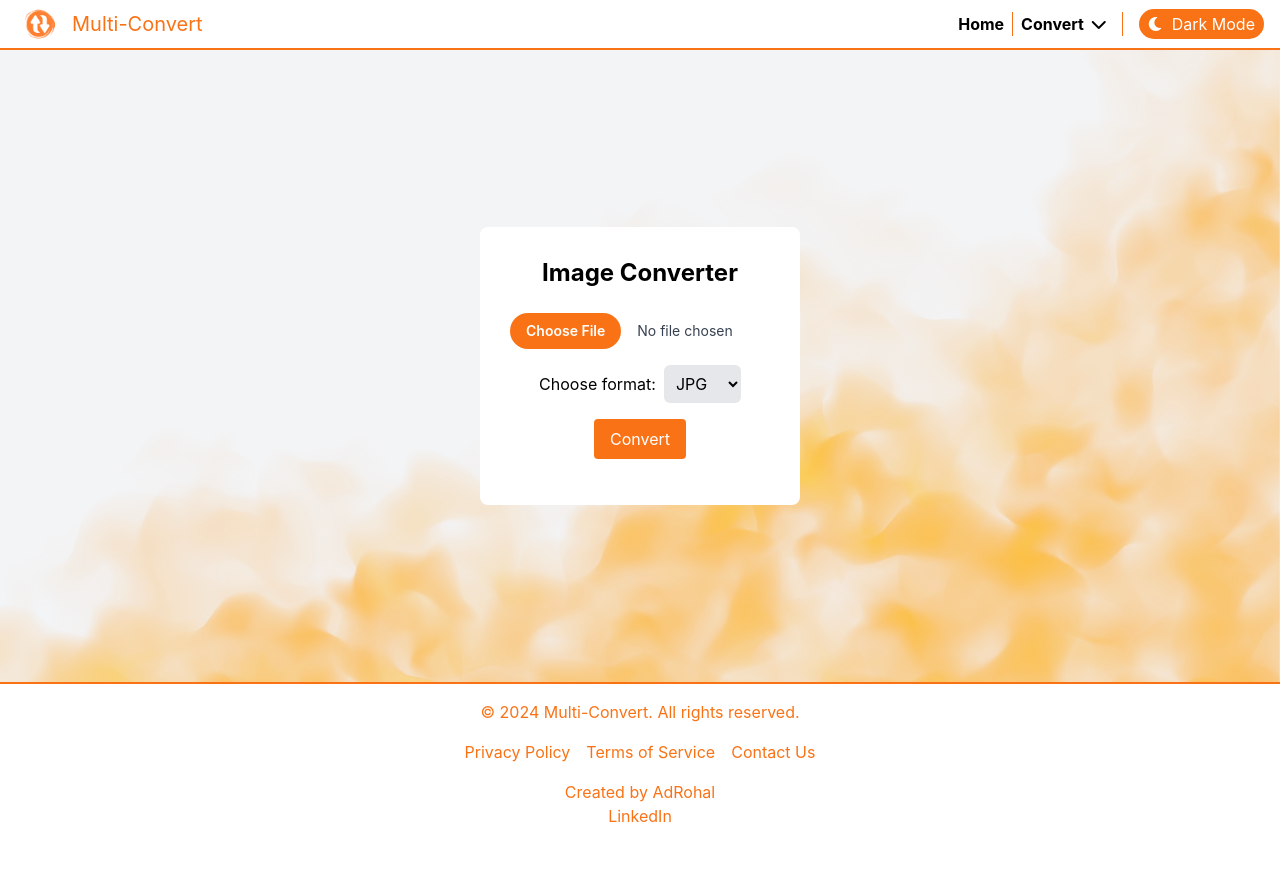
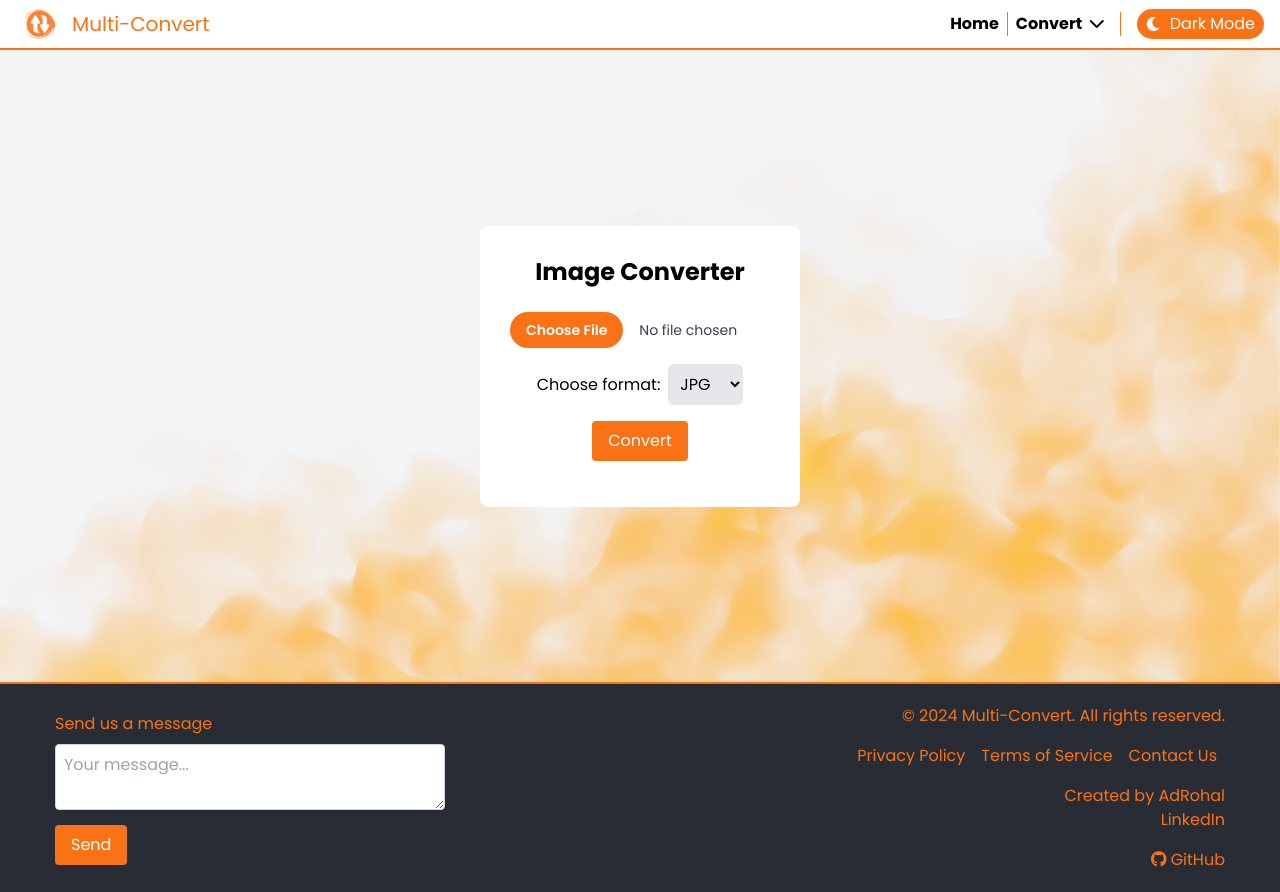
Before and after one commit to AdRohal/MultiConvert, a React (Create React App) app: page /convert-images in a window 1280 px wide. Before the commit the page ends 844 px from the top, so only its background shows below. Built offline with nearby package versions, Linux system fonts and the light colour scheme.

Commit message:
Project V1.7.7: Updating the Footer style & Adding email sender for support

```diff
--- a/src/App.js
+++ b/src/App.js
@@ -60,7 +60,7 @@ function App({ darkMode }) {
 
         {/* Drag-and-Drop File Upload Component */}
         <div
-          className="border-dashed border-2 border-orange-500 rounded-lg p-12 pl-40 pr-40 bg-orange-50 flex flex-col items-center justify-center mt-8 relative"
+          className="border-dashed border-2 border-orange-500 rounded-lg p-12 pl-60 pr-60 bg-orange-50 flex flex-col items-center justify-center mt-8 relative"
           onDrop={handleDrop}
           onDragOver={handleDragOver}
         >
@@ -107,7 +107,7 @@ function App({ darkMode }) {
                   />
                 </svg>
               </div>
-              <p className="text-gray-700 mt-2">Drag your files here, file size less than 15 MB or</p>
+              <p className="text-gray-700 mt-2">Drag your files here, file size less than 15 MB</p>
               <label className="mt-4">
                 <span className="inline-block bg-orange-500 text-white px-4 py-2 rounded cursor-pointer hover:bg-orange-600">
                   Browse File
@@ -217,7 +217,7 @@ function App({ darkMode }) {
           <div className={`bg-white shadow-lg rounded-lg p-6 text-center ${darkMode ? 'dark-mode' : 'light-mode'}`}>
             <div className="text-orange-500 mb-2">
               <svg xmlns="http://www.w3.org/2000/svg" className="h-12 w-12 mx-auto" fill="none" viewBox="0 0 24 24" stroke="currentColor">
-                <path strokeLinecap="round" strokeLinejoin="round" strokeWidth={2} d="M12 8v4l3 3" />
+                <path strokeLinecap="round" strokeLinejoin="round" strokeWidth={2} d="M3 7h18M3 12h18M3 17h18" />
               </svg>
             </div>
             <h3 className="text-xl font-bold mb-2">Multiple File Conversions</h3>
--- /dev/null
+++ b/src/Footer.css
@@ -0,0 +1,100 @@
+@import url('https://fonts.googleapis.com/css2?family=Poppins:wght@300;400;500;600;700&display=swap');
+
+*,
+*::before,
+*::after {
+  box-sizing: border-box;
+}
+
+* {
+  margin: 0;
+  padding: 0;
+}
+
+body {
+  line-height: 1.5;
+  font-family: 'Poppins', sans-serif;
+}
+
+.footer {
+  background-color: rgb(40 44 52);
+  padding: 20px 0;
+}
+
+.container {
+  max-width: 1170px;
+  margin: auto;
+}
+
+ul {
+  list-style: none;
+}
+
+.footer-col h4 {
+  font-size: 18px;
+  color: #FFF;
+  text-transform: capitalize;
+  margin-bottom: 15px;
+  font-weight: 500;
+  position: relative;
+}
+
+.footer-col h4::before {
+  content: "";
+  position: absolute;
+  left: 0;
+  bottom: -10px;
+  background-color: #E91E63;
+  width: 50px;
+  height: 2px;
+}
+
+.footer-col ul li:not(:last-child) {
+  margin-bottom: 10px;
+}
+
+.footer-col ul li a {
+  color: #DDD;
+  display: block;
+  font-size: 1rem;
+  font-weight: 300;
+  text-transform: capitalize;
+  text-decoration: none;
+  transition: all 0.3s ease;
+}
+
+.footer-col ul li a:hover {
+  color: #FFF;
+  padding-left: 7px;
+}
+
+.footer-col .social-links a {
+  color: #FFF;
+  background-color: rgba(255, 255, 255, 0.2);
+  display: inline-block;
+  height: 40px;
+  width: 40px;
+  border-radius: 50%;
+  text-align: center;
+  margin: 0 10px 10px 0;
+  line-height: 40px;
+  transition: all 0.5s ease;
+}
+
+.footer-col .social-links a:hover {
+  color: #151515;
+  background-color: #FFF;
+}
+
+@media(max-width: 767px) {
+  .footer-col {
+    width: 50%;
+    margin-bottom: 30px;
+  }
+}
+
+@media(max-width: 574px) {
+  .footer-col {
+    width: 100%;
+  }
+}
--- a/src/Footer.jsx
+++ b/src/Footer.jsx
@@ -1,11 +1,37 @@
-import React from 'react';
+import React, { useState } from 'react';
+import './Footer.css'; // Make sure to create and import the CSS file
 
 function Footer({ darkMode }) {
+  const [message, setMessage] = useState('');
+
+  const handleSendMessage = () => {
+    // Insert the Correct Email Address !!!!
+    const mailtoLink = `mailto:EMAIL@EXAMPLE.COM?subject=Message from Multi-Convert&body=${encodeURIComponent(message)}`;
+    window.location.href = mailtoLink;
+  };
+
   return (
     <footer className={`footer p-4 border-t-2 ${darkMode ? '' : 'bg-white border-orange-500'}`}>
-      <div className="container mx-auto text-center">
+      <div className="container mx-auto flex flex-wrap justify-between items-center">
+        <div className="w-full md:w-1/3 mb-4 md:mb-0">
+          <h4 className={`${darkMode ? 'text-gray-300' : 'text-orange-500'}`}>Send us a message</h4>
+          <textarea
+            className={`w-full p-2 mt-2 border rounded ${darkMode ? 'bg-gray-800 text-gray-300 border-gray-600' : 'bg-white text-gray-700 border-gray-300'}`}
+            rows="2"
+            placeholder="Your message..."
+            value={message}
+            onChange={(e) => setMessage(e.target.value)}
+          ></textarea>
+          <button
+            className="mt-2 bg-orange-500 text-white px-4 py-2 rounded hover:bg-orange-600"
+            onClick={handleSendMessage}
+          >
+            Send
+          </button>
+        </div>
+        <div className="w-full md:w-2/3 text-center md:text-right">
           <p className={`${darkMode ? 'text-gray-300' : 'text-orange-500'}`}>&copy; 2024 Multi-Convert. All rights reserved.</p>
-        <div className="flex justify-center mt-4">
+          <div className="flex justify-center md:justify-end mt-4">
             <a href="/privacy-policy" className={`mx-2 ${darkMode ? 'text-gray-300 hover:underline' : 'text-orange-500 hover:underline'}`}>Privacy Policy</a>
             <a href="/terms-of-service" className={`mx-2 ${darkMode ? 'text-gray-300 hover:underline' : 'text-orange-500 hover:underline'}`}>Terms of Service</a>
             <a href="/contact" className={`mx-2 ${darkMode ? 'text-gray-300 hover:underline' : 'text-orange-500 hover:underline'}`}>Contact Us</a>
@@ -14,6 +40,12 @@ function Footer({ darkMode }) {
             <p className={`${darkMode ? 'text-gray-300' : 'text-orange-500'}`}>Created by AdRohal</p>
             <a href="https://www.linkedin.com/in/adrohal" className={`${darkMode ? 'text-gray-300 hover:underline' : 'text-orange-500 hover:underline'}`}>LinkedIn</a>
           </div>
+          <div className="mt-4">
+            <a href="https://github.com/AdRohal" className={`${darkMode ? 'text-gray-300 hover:underline' : 'text-orange-500 hover:underline'}`}>
+              <i className="fa-brands fa-github"></i> GitHub
+            </a>
+          </div>
+        </div>
       </div>
     </footer>
   );
--- a/src/index.js
+++ b/src/index.js
@@ -24,6 +24,7 @@ const Root = () => {
     setDarkMode(!darkMode);
   };
 
+
   return (
     <Router>
       <Header darkMode={darkMode} toggleDarkMode={toggleDarkMode} />
```
Lines whose indentation alone changed are shown as unchanged.
